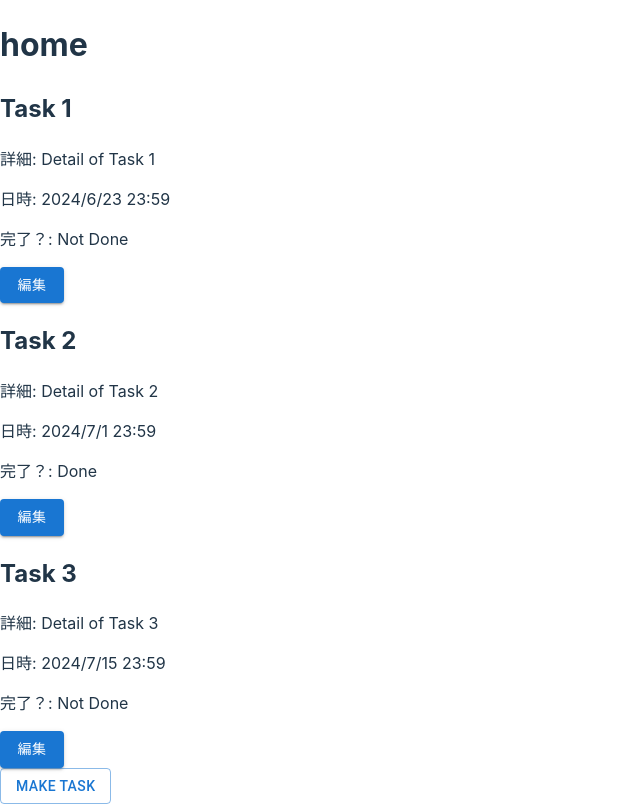
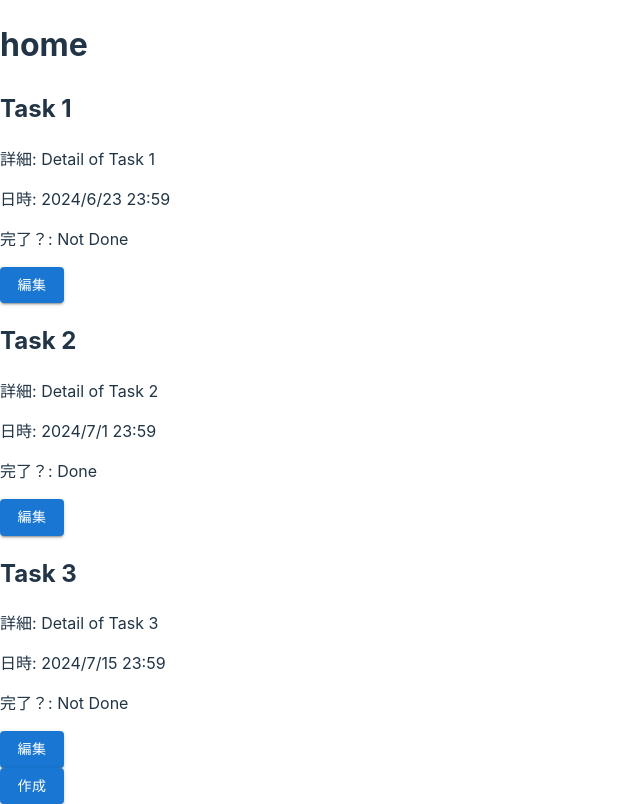
Before and after one commit to Hosi121/todoApp, a React (Vite) app: page / in a window 1280 px wide. Shown: the whole page, without its empty margins (0-640 px from the left). Built offline with nearby package versions, Linux system fonts and the light colour scheme.

Commit message:
fix:page looks

```diff
--- a/src/component/templates/MakeTaskButton.tsx
+++ b/src/component/templates/MakeTaskButton.tsx
@@ -23,8 +23,8 @@ const MakeTaskButton = (props: MakeTaskButtonProps) => {
 
   return (
     <>
-      <Button variant="outlined" color="primary" onClick={onClick}>
-        Make Task
+      <Button variant="contained" color="primary" onClick={onClick}>
+        作成
       </Button>
 
       <Modal isOpen={editModalIsOpen}>
--- a/src/index.css
+++ b/src/index.css
@@ -3,11 +3,6 @@
   line-height: 1.5;
   font-weight: 400;
 
-  color-scheme: light dark;
-  color: rgba(255, 255, 255, 0.87);
-  background-color: #242424;
-
-  font-synthesis: none;
   text-rendering: optimizeLegibility;
   -webkit-font-smoothing: antialiased;
   -moz-osx-font-smoothing: grayscale;
```
Also changed, not shown: src/styles/Home.css (added).
